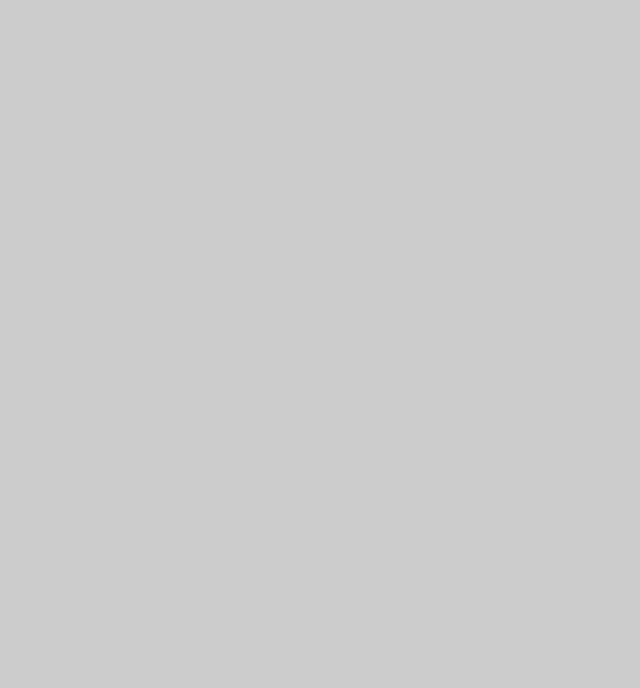
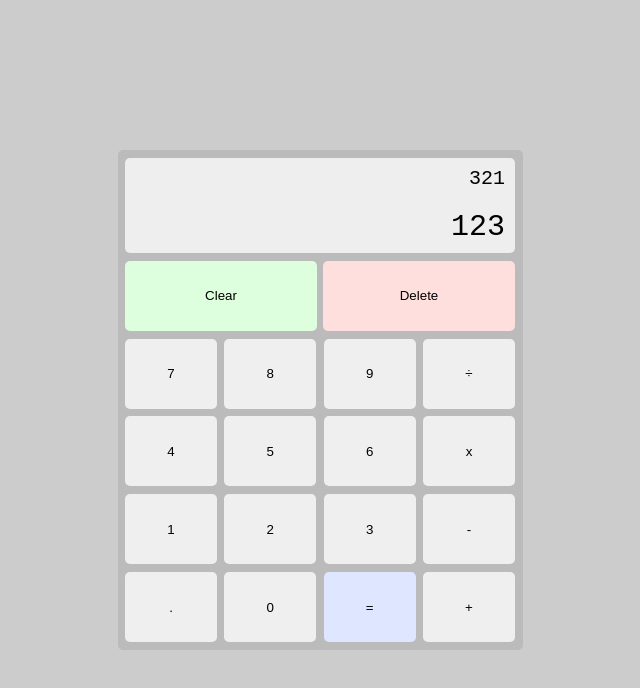
Before and after one commit to keffri/top-calculator-2, a plain HTML site: page index.html in a window 1280 px wide. Shown: the whole page, without its empty margins (320-960 px from the left). Drawn offline with Linux system fonts and the light colour scheme.

Commit message:
calculator  markup + styling

```diff
--- a/index.html
+++ b/index.html
@@ -8,6 +8,40 @@
     <link rel="stylesheet" href="styles.css" />
   </head>
   <body>
+    <div class="calculatorBody">
+      <div id="calculatorScreen">
+        <p id="previous">321</p>
+        <p id="current">123</p>
+      </div>
+      <div class="calculatorButtons">
+        <button class="bigBtn" id="clear">Clear</button
+        ><button class="bigBtn" id="delete">Delete</button>
+      </div>
+      <div class="calculatorButtons">
+        <button class="btn" id="7">7</button>
+        <button class="btn" id="8">8</button>
+        <button class="btn" id="9">9</button>
+        <button class="btn" id="divide">÷</button>
+      </div>
+      <div class="calculatorButtons">
+        <button class="btn" id="4">4</button>
+        <button class="btn" id="5">5</button>
+        <button class="btn" id="6">6</button>
+        <button class="btn" id="multiple">x</button>
+      </div>
+      <div class="calculatorButtons">
+        <button class="btn" id="1">1</button>
+        <button class="btn" id="2">2</button>
+        <button class="btn" id="3">3</button>
+        <button class="btn" id="subtract">-</button>
+      </div>
+      <div class="calculatorButtons">
+        <button class="btn" id="float">.</button>
+        <button class="btn" id="0">0</button>
+        <button class="btn" id="equals">=</button>
+        <button class="btn" id="add">+</button>
+      </div>
+    </div>
     <script src="script.js"></script>
   </body>
 </html>
--- a/reset.css
+++ b/reset.css
@@ -127,3 +127,6 @@ table {
   border-collapse: collapse;
   border-spacing: 0;
 }
+button:focus {
+  outline: none;
+}
--- a/styles.css
+++ b/styles.css
@@ -9,4 +9,95 @@ body {
   background-color: #ccc;
   font-family: monospace;
   font-size: 10px;
+  display: flex;
+  justify-content: center;
+  align-items: center;
 }
+
+/**** CALCULATOR ****/
+
+.calculatorBody {
+  width: 405px;
+  height: 500px;
+  border-radius: 5px;
+  background-color: #bbb;
+  display: flex;
+  flex-direction: column;
+  justify-content: space-evenly;
+  align-items: center;
+}
+
+#calculatorScreen {
+  height: 95px;
+  width: 390px;
+  background-color: #eee;
+  border-radius: 5px;
+  display: flex;
+  flex-direction: column;
+  justify-content: space-around;
+  align-items: flex-end;
+}
+
+p {
+  font-size: 3em;
+  margin-right: 10px;
+}
+
+#previous {
+  font-size: 2em;
+}
+
+.calculatorButtons {
+  height: 70px;
+  width: 390px;
+
+  display: flex;
+  justify-content: space-between;
+}
+
+/**** BUTTONS ****/
+
+.btn {
+  border: none;
+  border-radius: 5px;
+  height: 70px;
+  width: 92px;
+}
+
+.bigBtn {
+  border: none;
+  border-radius: 5px;
+  width: 192px;
+}
+
+.btn:hover {
+  background-color: #ddd;
+}
+
+#clear {
+  background-color: #deffde;
+}
+
+#clear:hover {
+  background-color: #c2dfc2;
+}
+
+#delete {
+  background-color: #ffdede;
+}
+
+#delete:hover {
+  background-color: #dfc2c2;
+}
+
+#equals {
+  background-color: #dee7ff;
+}
+
+#equals:hover {
+  background-color: #c2cadf;
+}
+
+button:active {
+  transform: scale(0.97);
+}
```
